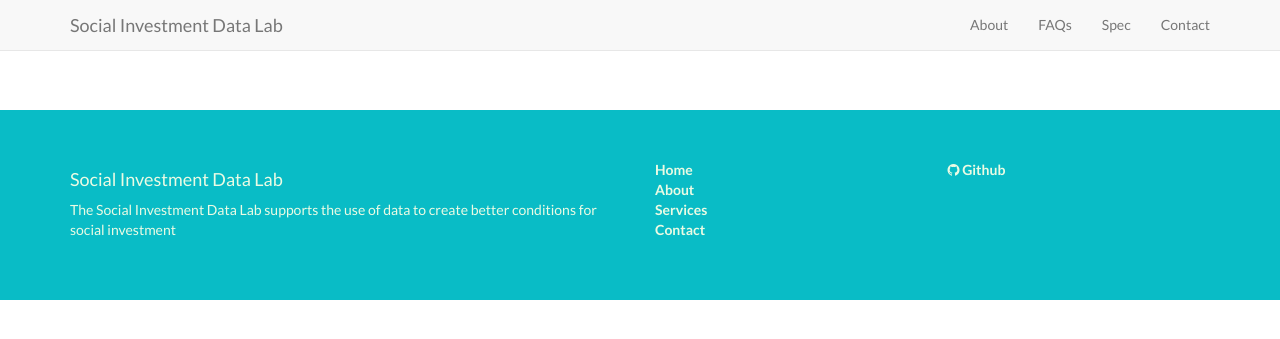
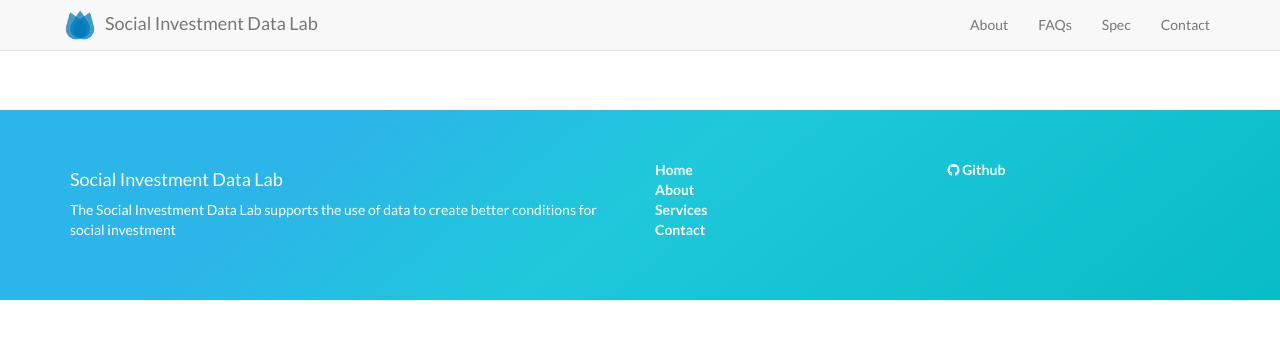
Before and after one commit to SocialEconomyDataLab/socialeconomydatalab.github.io-archive, a Jekyll site: the page built from contact.md, in a window 1280 px wide. Shown: the top 339 px of the page. Built offline with Jekyll 4.4.1, drawn with Linux system fonts in a browser that asks for light colours.

Commit message:
background, logo and transition

```diff
--- a/_includes/header.html
+++ b/_includes/header.html
@@ -10,7 +10,7 @@
                 <span class="icon-bar"></span>
                 <span class="icon-bar"></span>
             </button>
-            <a class="navbar-brand page-scroll" href="/#home">{{ site.title }}</a>
+            <a class="navbar-brand page-scroll" href="/#home"><img alt="{{ site.title }}" src="img/logos/sfdl_logo_nobkgd.png">{{ site.title }}</a>
         </div>
         <!-- Collect the nav links, forms, and other content for toggling -->
         <div class="collapse navbar-collapse" id="bs-example-navbar-collapse-1">
--- a/_posts/2017-10-25-services-1-spec.markdown
+++ b/_posts/2017-10-25-services-1-spec.markdown
@@ -5,5 +5,5 @@ category: Services
 title: Spec
 description: |
 ---
-  The [**Social Investment Data Labs Specification**](http://social-finance-data-specification.readthedocs.io/en/latest/)
+  The [**Social Investment Data Lab Specification**](http://social-finance-data-specification.readthedocs.io/en/latest/)
   is being developed to specify a common data model which describes social investment
--- a/css/default.css
+++ b/css/default.css
@@ -20,6 +20,16 @@ h6 {
     font-family: "Lato","Helvetica Neue",Helvetica,Arial,sans-serif;
 }
 
+.navbar-brand {
+  padding: 0px;
+}
+
+.navbar-brand>img {
+  height: 100%;
+  padding: 10px;
+  width: auto;
+}
+
 .lead {
     font-size: 18px;
     font-weight: 400;
@@ -27,18 +37,30 @@ h6 {
 
 .intro-header {
     margin-top: -20px;
-    padding-top: 50px; /* If you're making other pages, make sure there is 50px of padding to make sure the navbar doesn't overlap content! */
+    /*padding-top: 50px; /* If you're making other pages, make sure there is 50px of padding to make sure the navbar doesn't overlap content! */*/
     padding-bottom: 50px;
     text-align: center;
     color: #f8f8f8;
-    background: url(../img/network.jpg) no-repeat center center;
-    background-size: cover;
+    background-color: #09bcc6;  /* fallback color */
+    background: linear-gradient(141deg, #09bcc6 0%, #1fc8db 51%, #2cb5e8 75%); /* fallback gradient */
+    background-image: url(../img/logos/sfdl_logo_nobkgd.png); /* fallback image */
+    background-repeat: no-repeat; /* fallback image directive */
+    background-position: center center; /* fallback image directive */
+    background: url(../img/logos/sfdl_logo_nobkgd.png) no-repeat center center, linear-gradient(141deg, #09bcc6 0%, #1fc8db 51%, #2cb5e8 75%);
+    background-size: contain;
 }
 
 .intro-message {
     position: relative;
     padding-top: 20%;
     padding-bottom: 20%;
+    opacity: 0;
+    -webkit-transition: opacity 1.5s ease;
+    transition: opacity 1.5s ease;
+}
+
+.intro-message.appear {
+    opacity: 1;
 }
 
 .intro-message > h1 {
@@ -48,9 +70,15 @@ h6 {
 }
 
 .intro-divider {
-    width: 400px;
+    width: 0px;
     border-top: 1px solid #f8f8f8;
     border-bottom: 1px solid rgba(0,0,0,0.2);
+    -webkit-transition: width 1s ease-out;
+    transition: width 1s ease-out;
+}
+
+.intro-divider.appear {
+    width: 400px;
 }
 
 .intro-message > h3 {
@@ -162,12 +190,12 @@ h6 {
 
 footer {
     padding: 50px 0;
-    color: #ebfbe4 !important;
-    background-color: #09bcc6;
+    color: #fff !important;
+    background: linear-gradient(-39deg, #09bcc6 0%, #1fc8db 51%, #2cb5e8 75%);
 }
 
 footer a {
-  color: #ebfbe4 !important;
+  color: #fff !important;
   font-weight: bold;
 }
 
--- a/js/landing-page.js
+++ b/js/landing-page.js
@@ -29,3 +29,8 @@ $('div.modal').on('show.bs.modal', function() {
 		}
 	}
 });
+
+$(window).load(function() {
+  $(".intro-message").addClass("appear");
+  $(".intro-divider").addClass("appear");
+});
```
Also changed, not shown: img/logos/sfdl_logo_nobkgd.png (added).
